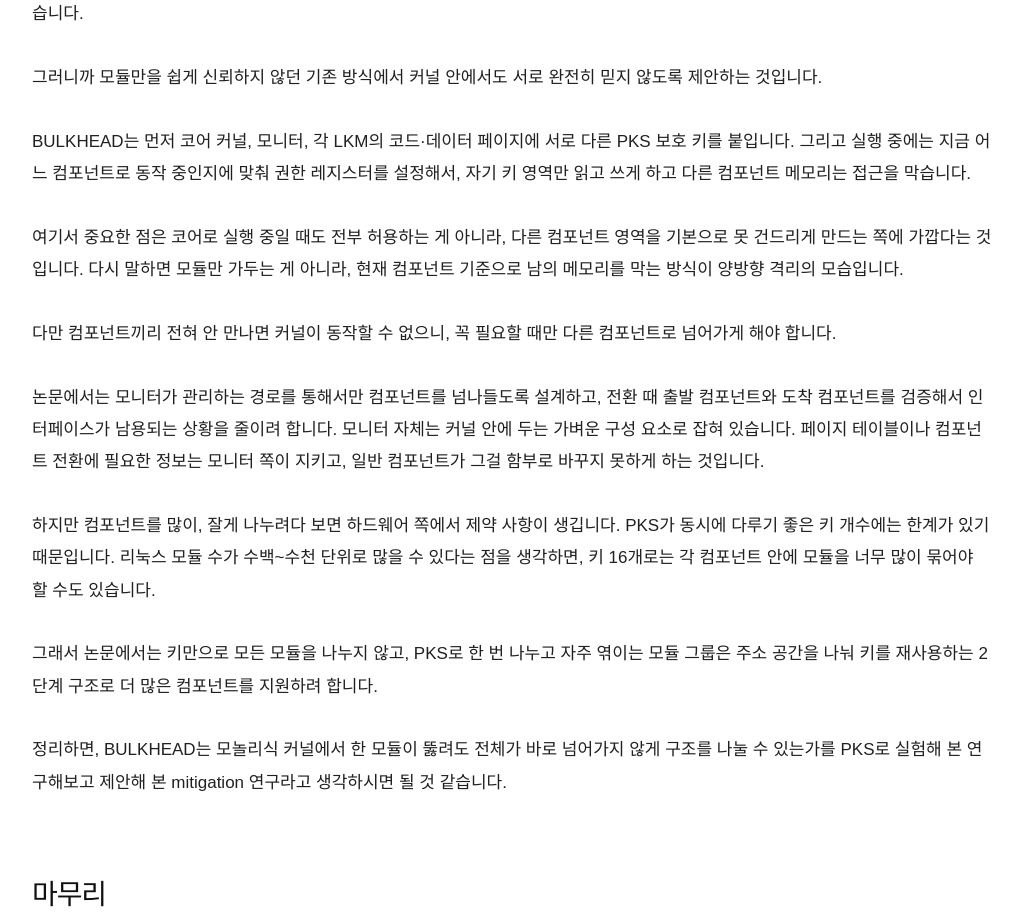
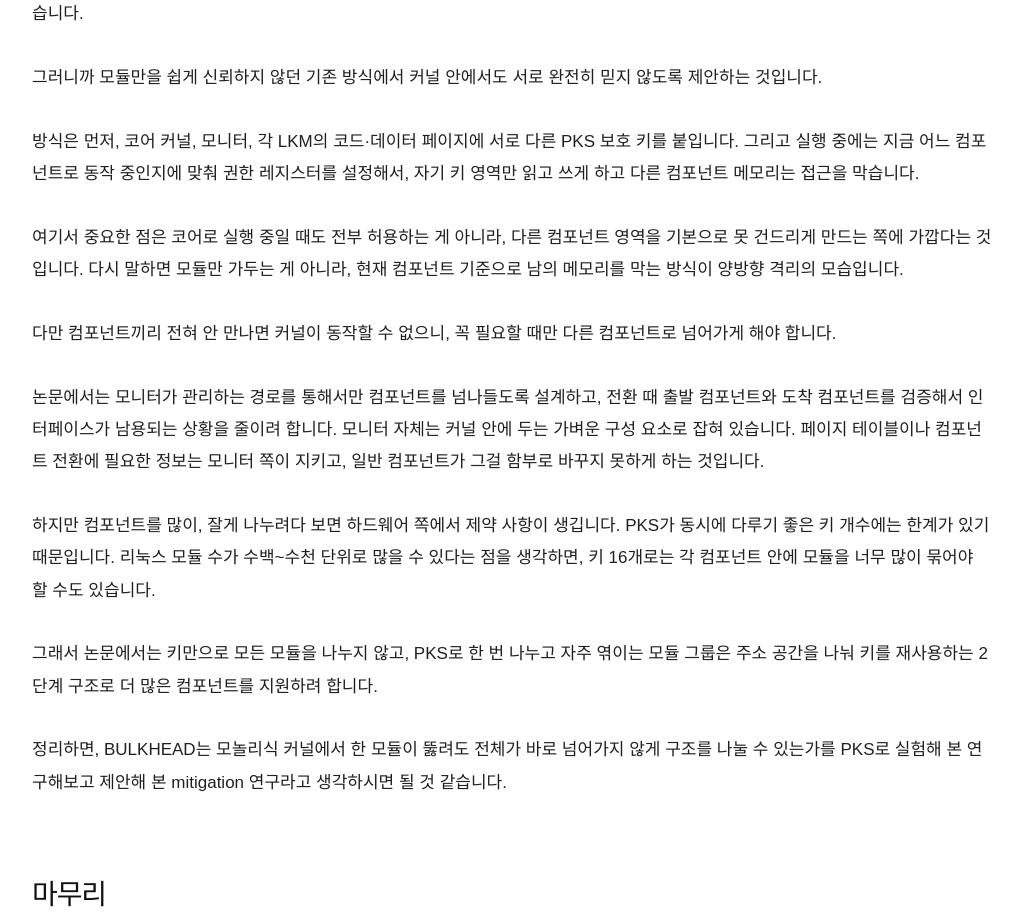
Before and after one commit to SecurityQuble/SecurityQuble.github.io, a Next.js app: page /posts/system-hacking-mitigation-bulkhead in a window 1280 px wide. Shown: the part 4440-5363 px from the top of the page, without its empty margins (128-1149 px from the left). Built offline with nearby package versions, Linux system fonts and the light colour scheme.

Commit message:
Reword BULKHEAD mechanism paragraph opener.

```diff
--- a/app/posts/system-hacking-mitigation-bulkhead/page.tsx
+++ b/app/posts/system-hacking-mitigation-bulkhead/page.tsx
@@ -155,7 +155,7 @@ export default function SystemHackingMitigationBulkheadPost() {
             않도록 제안하는 것입니다.
           </p>
           <p>
-            BULKHEAD는 먼저 코어 커널, 모니터, 각 LKM의 코드·데이터 페이지에 서로 다른 PKS 보호
+            방식은 먼저, 코어 커널, 모니터, 각 LKM의 코드·데이터 페이지에 서로 다른 PKS 보호
             키를 붙입니다. 그리고 실행 중에는 지금 어느 컴포넌트로 동작 중인지에 맞춰 권한
             레지스터를 설정해서, 자기 키 영역만 읽고 쓰게 하고 다른 컴포넌트 메모리는 접근을
             막습니다.
```
Also changed, not shown: app/posts/system-hacking-mitigation-bulkhead/content.md (+1 -1 lines).
